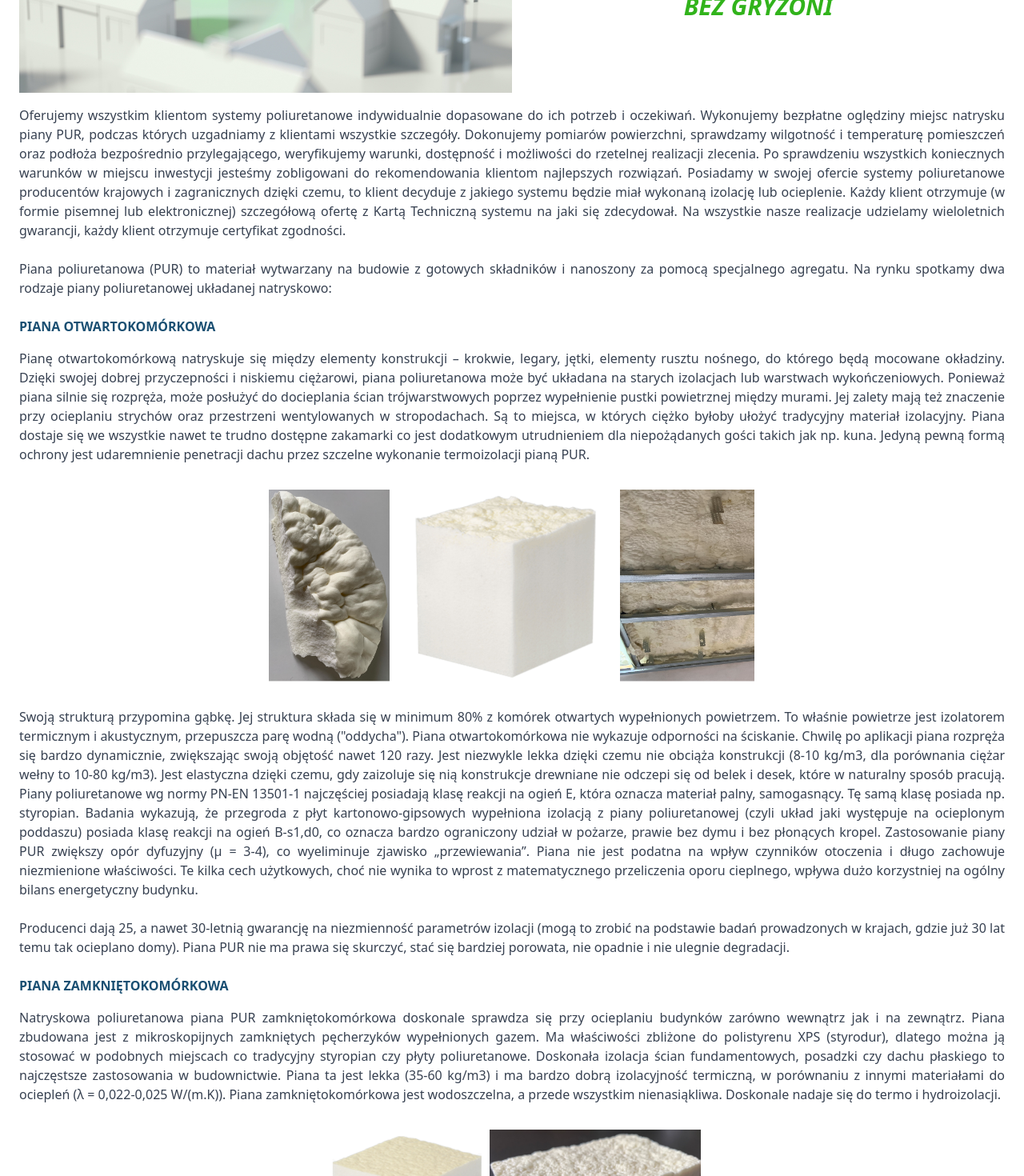
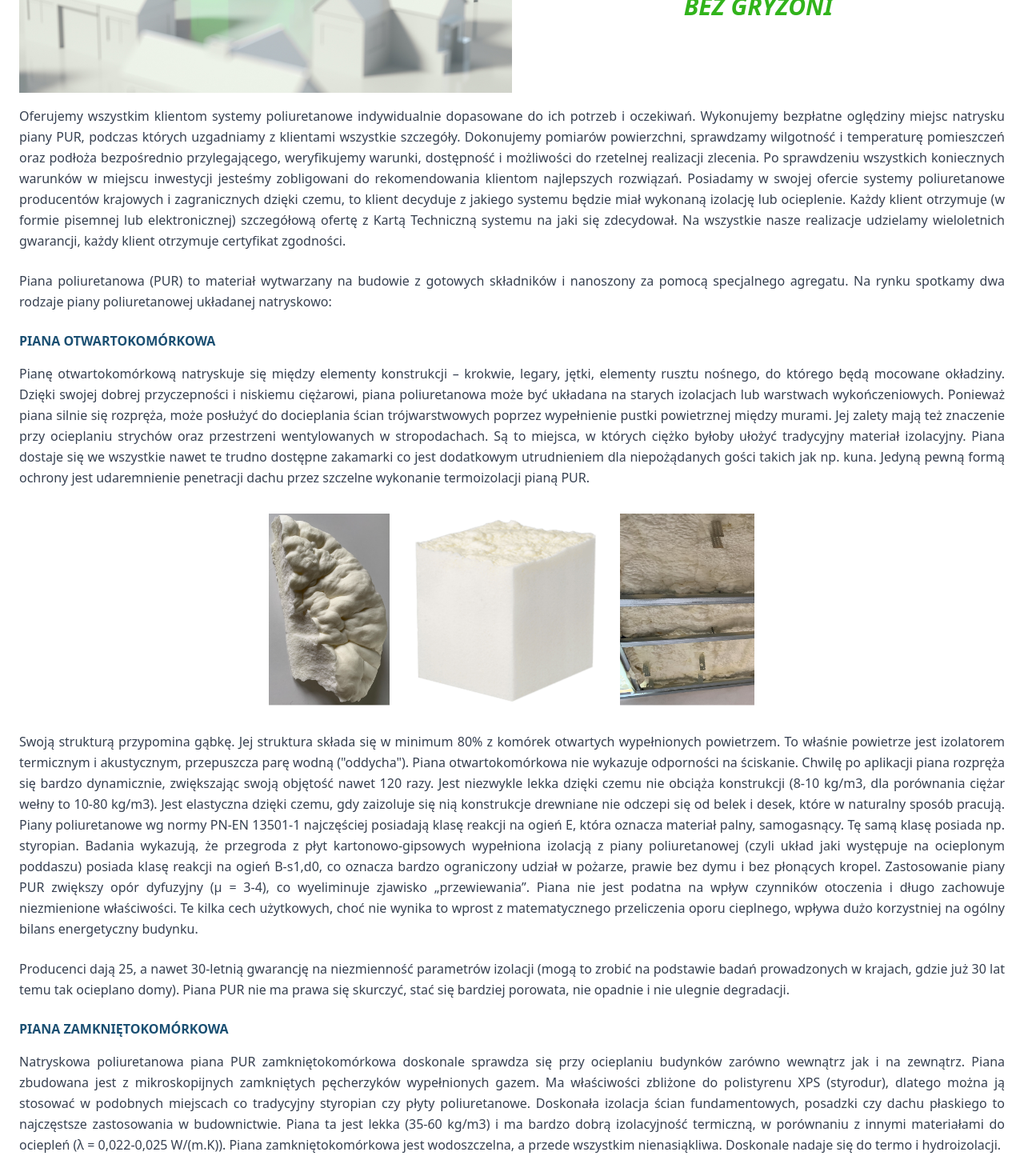
Before and after one commit to maciekbe1/b2b, a React (Create React App) app: page /oferta in a window 1280 px wide. Shown: the part 340-1810 px from the top of the page at 80% size. Built offline with nearby package versions, Linux system fonts and the light colour scheme.

Commit message:
add leading relaxed class to the text on offert page

```diff
--- a/src/components/ContactPage/Form.js
+++ b/src/components/ContactPage/Form.js
@@ -68,7 +68,7 @@ export default function Form({ text }) {
     <form onSubmit={handleFormSubmit}>
       <h4 className="text-2xl font-semibold text-navy">Napisz do nas</h4>
       {text ? (
-        <p className="leading-relaxed font-light mt-1 mb-4 text-gray-600">
+        <p className="text-md leading-relaxed font-light mt-1 mb-4 text-gray-600">
           {text}
         </p>
       ) : null}
--- a/src/components/pages/OffertPage.js
+++ b/src/components/pages/OffertPage.js
@@ -36,7 +36,7 @@ export default function OffertPage() {
           </div>
         </section>
         <div className="pt-4">
-          <p className="text-md font-light text-gray-700 text-justify">
+          <p className="text-md leading-relaxed font-light text-gray-700 text-justify">
             Oferujemy wszystkim klientom systemy poliuretanowe indywidualnie
             dopasowane do ich potrzeb i oczekiwań. Wykonujemy bezpłatne
             oględziny miejsc natrysku piany PUR, podczas których uzgadniamy z
@@ -55,7 +55,7 @@ export default function OffertPage() {
             otrzymuje certyfikat zgodności.
           </p>
           <br />
-          <p className="text-md font-light text-gray-700 text-justify">
+          <p className="text-md leading-relaxed font-light text-gray-700 text-justify">
             Piana poliuretanowa (PUR) to materiał wytwarzany na budowie z
             gotowych składników i nanoszony za pomocą specjalnego agregatu. Na
             rynku spotkamy dwa rodzaje piany poliuretanowej układanej
@@ -66,7 +66,7 @@ export default function OffertPage() {
           <h3 className="font-xl font-bold text-navy mb-4 pt-6">
             PIANA OTWARTOKOMÓRKOWA
           </h3>
-          <p className="text-md font-light text-gray-700 text-justify">
+          <p className="text-md leading-relaxed font-light text-gray-700 text-justify">
             Pianę otwartokomórkową natryskuje się między elementy konstrukcji –
             krokwie, legary, jętki, elementy rusztu nośnego, do którego będą
             mocowane okładziny. Dzięki swojej dobrej przyczepności i niskiemu
@@ -89,7 +89,7 @@ export default function OffertPage() {
           <img src={pok2} className="h-60" alt="piana" />
         </div>
         <div>
-          <p className="text-md font-light text-gray-700 text-justify">
+          <p className="text-md leading-relaxed font-light text-gray-700 text-justify">
             Swoją strukturą przypomina gąbkę. Jej struktura składa się w minimum
             80% z komórek otwartych wypełnionych powietrzem. To właśnie
             powietrze jest izolatorem termicznym i akustycznym, przepuszcza parę
@@ -115,7 +115,7 @@ export default function OffertPage() {
             energetyczny budynku.
           </p>
           <br />
-          <p className="text-md font-light text-gray-700 text-justify">
+          <p className="text-md leading-relaxed font-light text-gray-700 text-justify">
             Producenci dają 25, a nawet 30-letnią gwarancję na niezmienność
             parametrów izolacji (mogą to zrobić na podstawie badań prowadzonych
             w krajach, gdzie już 30 lat temu tak ocieplano domy). Piana PUR nie
@@ -127,7 +127,7 @@ export default function OffertPage() {
           <h3 className="font-xl font-bold text-navy mb-4 pt-6">
             PIANA ZAMKNIĘTOKOMÓRKOWA
           </h3>
-          <p className="text-md font-light text-gray-700 text-justify">
+          <p className="text-md leading-relaxed font-light text-gray-700 text-justify">
             Natryskowa poliuretanowa piana PUR zamkniętokomórkowa doskonale
             sprawdza się przy ocieplaniu budynków zarówno wewnątrz jak i na
             zewnątrz. Piana zbudowana jest z mikroskopijnych zamkniętych
@@ -155,7 +155,7 @@ export default function OffertPage() {
           />
         </div>
         <div>
-          <p className="text-md font-light text-gray-700 text-justify">
+          <p className="text-md leading-relaxed font-light text-gray-700 text-justify">
             Po wyschnięciu jest twarda i sztywna, ma wytrzymałość na ściskanie
             rzędu 250 kPa. i bardzo niski współczynnik przewodzenia ciepła,
             dzięki czemu do zaizolowania fundamentów, ścian, piwnic czy podłogi
```
Also changed, not shown: 1 other file (tests, documents, lock files or other folders).
